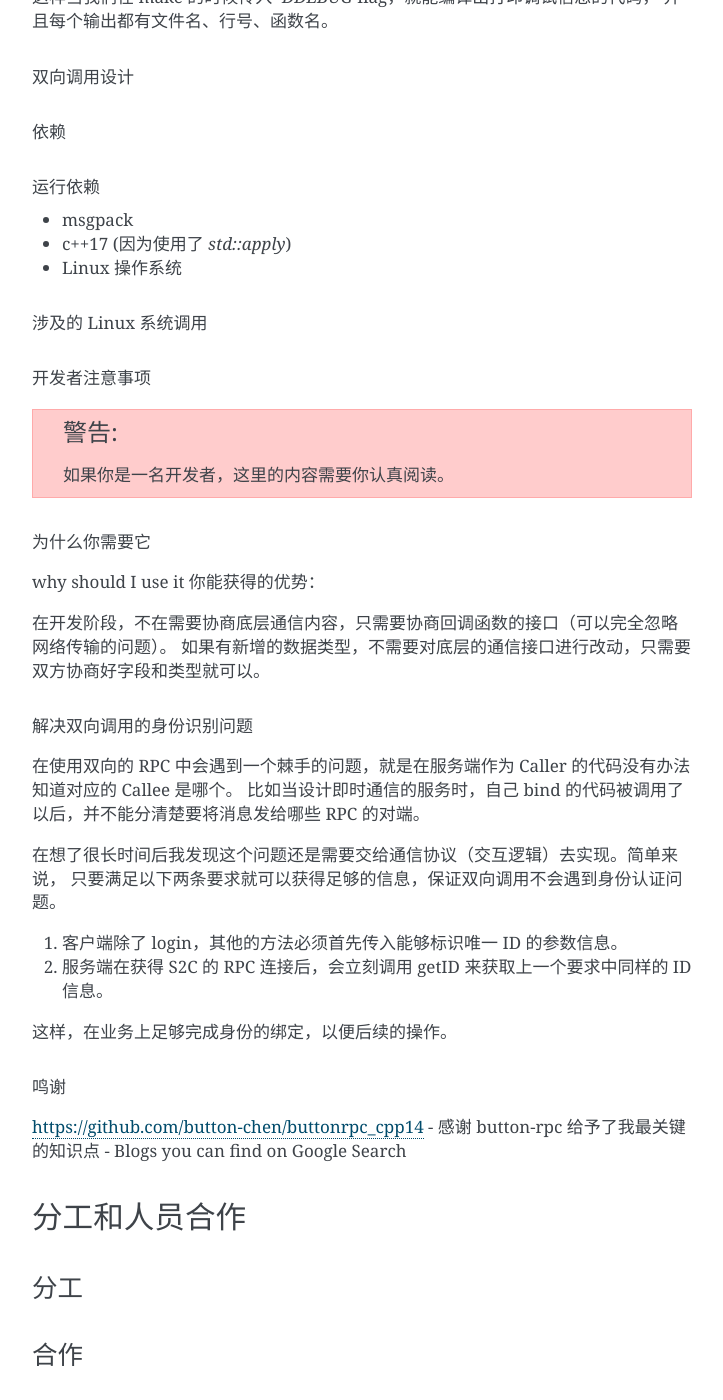
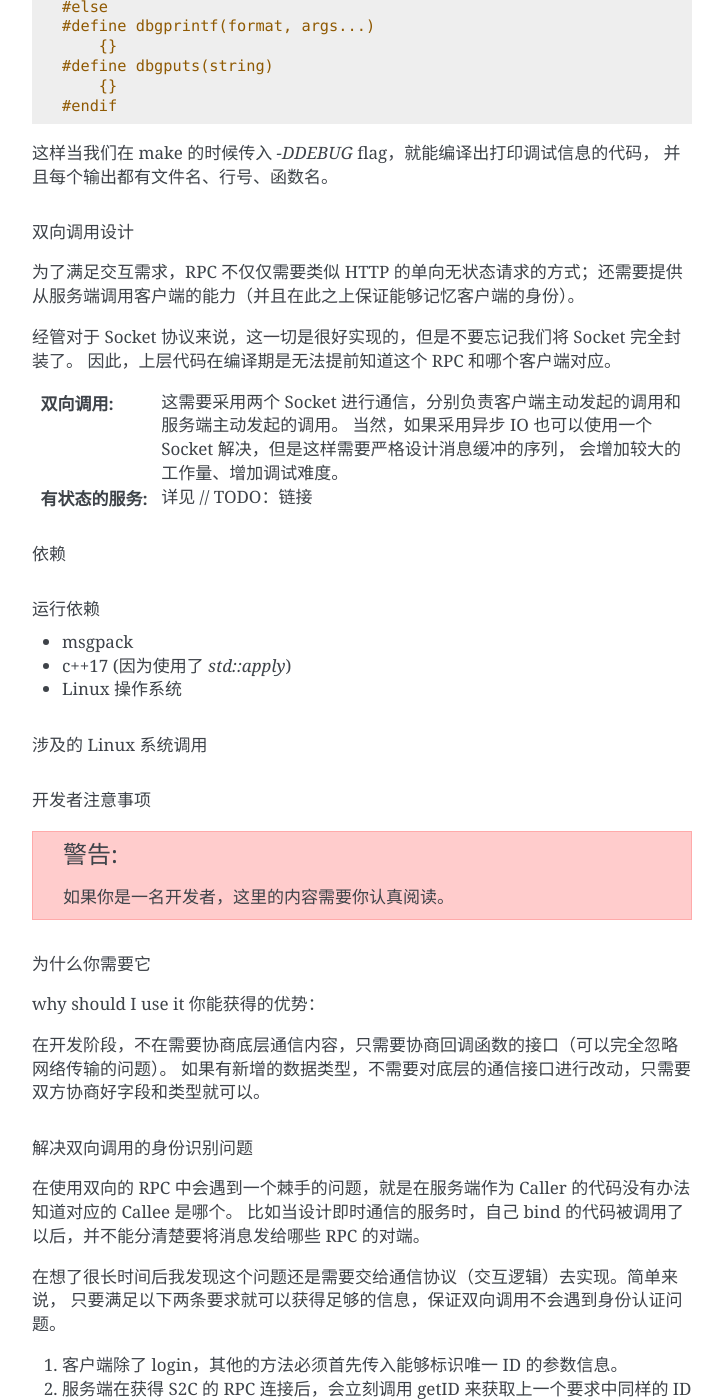
Before and after one commit to ciyaca/ciyaca.github.io, a Sphinx documentation site: the page built from source/index.rst, in a window 1280 px wide and 1400 px high, scrolled down 5399 px. Shown: the whole window, without its empty margins (388-1111 px from the left). Built offline with Sphinx 7.4.7, drawn with Linux system fonts in a browser that asks for light colours; some of the changed text lies outside the part shown.

Commit message:
docs(all): wIP

```diff
--- a/source/index.rst
+++ b/source/index.rst
@@ -24,6 +24,13 @@ CIYACA 是为北京理工大学《2020年春季Linux 系统编程》大作业而
 ------------------
 
 CIYACA 采用递归的命名方式， `CIYACA Is Yet Another Chat App`。
+
+特色与创新之处
+===================
+
+- 采用 Github 进行团队协作
+- 采用 Sphinx + reStructuredText 进行文档写作
+- 使用 RPC 的方式封装了底层通信，提供耦合度极低的双向调用方式
 
 
 编译环境和使用方式
@@ -225,6 +232,25 @@ Debug 与错误处理设计
 双向调用设计
 """"""""""""""""""""""""
 
+为了满足交互需求，RPC 不仅仅需要类似 HTTP 的单向无状态请求的方式；还需要提供
+从服务端调用客户端的能力（并且在此之上保证能够记忆客户端的身份）。
+
+经管对于 Socket 协议来说，这一切是很好实现的，但是不要忘记我们将 Socket 完全封装了。
+因此，上层代码在编译期是无法提前知道这个 RPC 和哪个客户端对应。
+
+:双向调用:
+
+  这需要采用两个 Socket 进行通信，分别负责客户端主动发起的调用和服务端主动发起的调用。
+  当然，如果采用异步 IO 也可以使用一个 Socket 解决，但是这样需要严格设计消息缓冲的序列，
+  会增加较大的工作量、增加调试难度。
+
+:有状态的服务:
+
+  详见 // TODO：链接
+
+
+
+
 依赖
 """"""""""""""""""
 
@@ -274,6 +300,9 @@ https://github.com/button-chen/buttonrpc_cpp14
 - Blogs you can find on Google Search
 
 
+困难与解决办法
+========================
+
 分工和人员合作
 ====================
 
```
